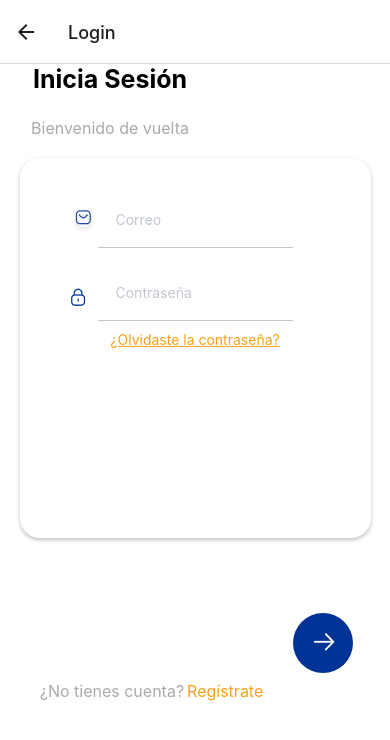
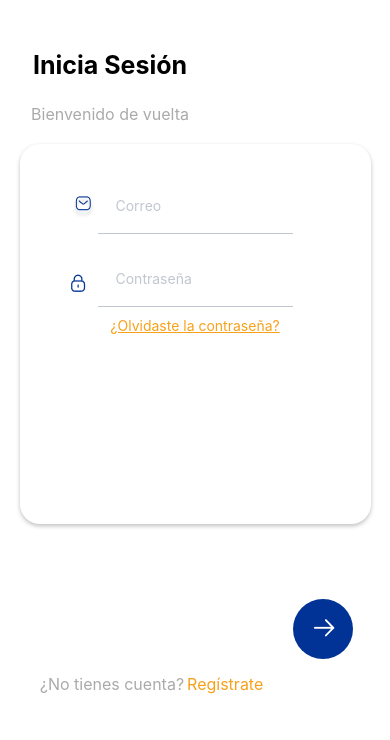
Before and after one commit to FelipeRubioo/PractiApp, a React Native app in the folder PracticApp/: screen /Login in a window 390 px wide. Shown: the top 740 px of the page. Built offline with nearby package versions, Linux system fonts and the light colour scheme.

Commit message:
se quitaron los titulos de las pantallas

```diff
--- a/PracticApp/App.js
+++ b/PracticApp/App.js
@@ -21,12 +21,12 @@ export default function App() {
   function MyStack() {
     return (
       <Stack.Navigator>
-        <Stack.Screen name="WelcomeScreen" component={WelcomeScreen} />
-        <Stack.Screen name="Login" component={Login} />
-        <Stack.Screen name="Home" component={Home} />
+        <Stack.Screen name="WelcomeScreen" component={WelcomeScreen} options={{headerShown: false}} />
+        <Stack.Screen name="Login" component={Login} options={{headerShown: false}} />
+        <Stack.Screen name="Home" component={Home} options={{headerShown: false}}/>
         <Stack.Screen name="Feed" component={NavigationFeed} options={{headerShown: false}} />
-        <Stack.Screen name="OlvidePassword" component={OlvidePassword} />
-        <Stack.Screen name="Registrarse" component={Registrarse} />
+        <Stack.Screen name="OlvidePassword" component={OlvidePassword} options={{headerShown: false}}/>
+        <Stack.Screen name="Registrarse" component={Registrarse} options={{headerShown: false}}/>
       </Stack.Navigator>
     );
   }
--- a/PracticApp/components/NavigationFeed.js
+++ b/PracticApp/components/NavigationFeed.js
@@ -29,8 +29,8 @@ const FeedHeader = () => {
           text: 'Cerrar Sesión',
           onPress: () => {
             singOut();
-            // TODO: enviar a la ventana de welcome
-            //navigation.navigate('WelcomeScreen')
+            // TODO:
+            //navigation.dispatch(StackActions.popToTop());
           }
         }
       ]
--- a/PracticApp/screens/Login.js
+++ b/PracticApp/screens/Login.js
@@ -85,7 +85,8 @@ const styles = StyleSheet.create({
         flex:1,
         justifyContent:'center',
         alignItems:'center',
-        backgroundColor:'white'
+        backgroundColor:'white',
+        paddingTop:50
     },
     profile:{
         width:100,
```
